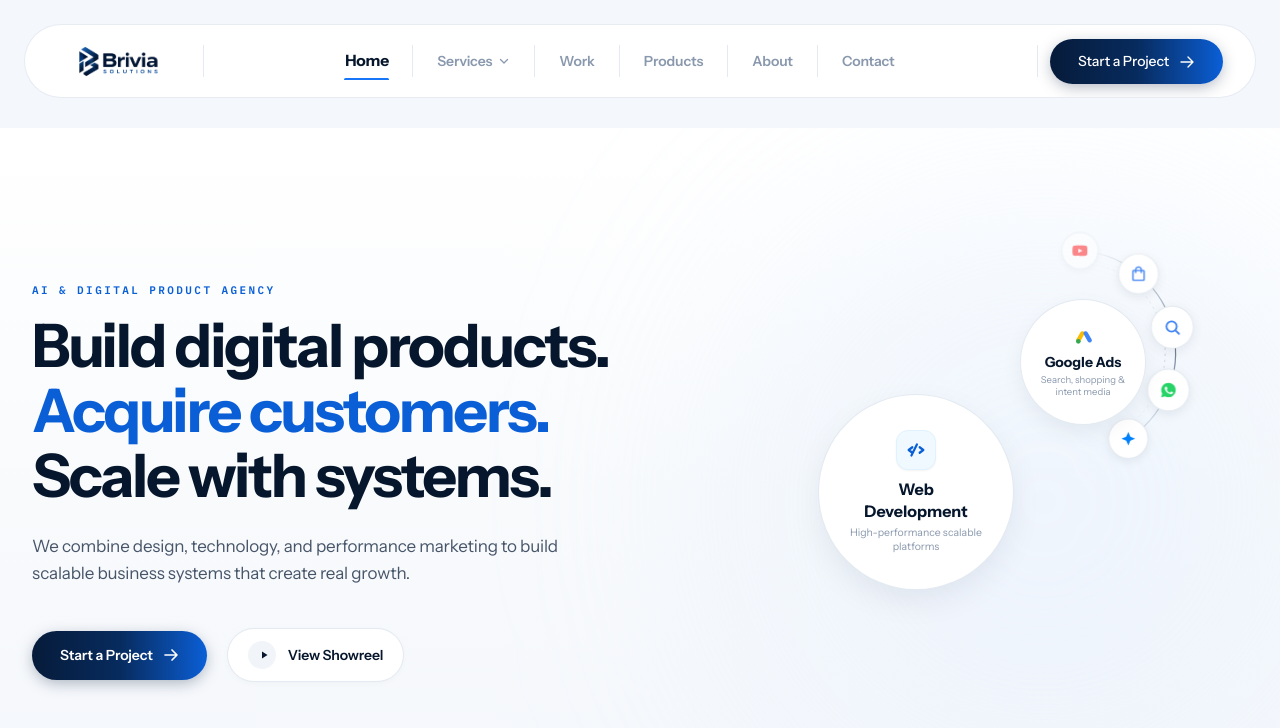
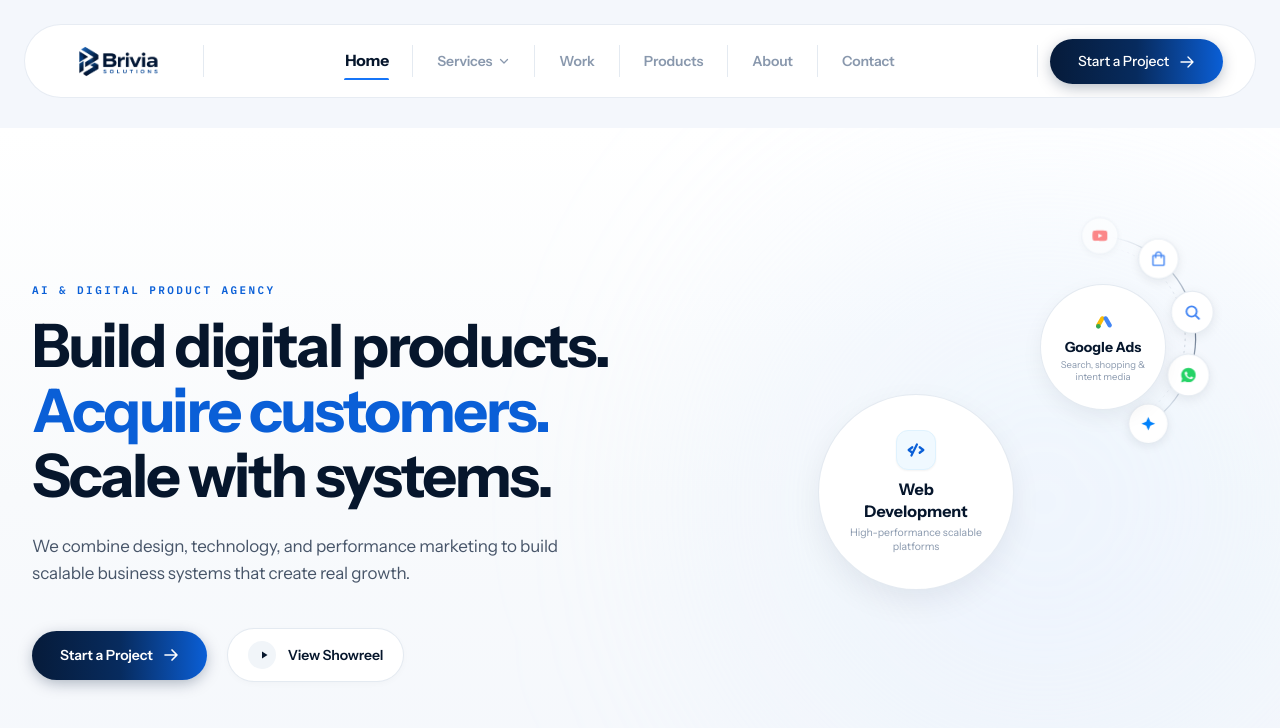
Before and after one commit to ahmeen2812/brivya-platform, a Next.js app: page / in a window 1280 px wide. Shown: the top 728 px of the page. Built offline with nearby package versions, Linux system fonts and the light colour scheme.

Commit message:
fix(hero): translate ads satellite wheel further right, eliminate orbital overlap, and isolate container hit-testing

```diff
--- a/src/components/hero/HeroSection.tsx
+++ b/src/components/hero/HeroSection.tsx
@@ -81,7 +81,7 @@ export const HeroSection: React.FC = () => {
     if (constellationWrapperRef.current) {
       tl.fromTo(
         constellationWrapperRef.current,
-        { autoAlpha: 0, scale: 0.95 },
+        { autoAlpha: 0, scale: 0.96 },
         { autoAlpha: 1, scale: 1, duration: 0.6, ease: "power3.out" },
         0.18,
       );
@@ -100,9 +100,9 @@ export const HeroSection: React.FC = () => {
         className="pointer-events-none absolute right-[-5%] top-[10%] h-[600px] w-[600px] rounded-full bg-blue-100/30 blur-[120px]"
       />
 
-      <div className="relative mx-auto w-full max-w-[1360px] px-4 sm:px-6 lg:px-8">
+      <div className="relative mx-auto w-full max-w-[1400px] px-4 sm:px-6 lg:px-8">
         <div className="grid grid-cols-1 items-center gap-12 lg:grid-cols-12 lg:gap-8 min-h-[580px]">
-          {/* Left Column: Editorial Headline & Actions (7 Columns) */}
+          {/* Left Column: Editorial Headline & Actions (6 Columns) */}
           <div className="lg:col-span-6 xl:col-span-6 flex flex-col justify-center z-10">
             <HeroContent
               kickerRef={kickerRef}
@@ -116,23 +116,30 @@ export const HeroSection: React.FC = () => {
           </div>
 
           {/*
-            Right Column: 2-Wheel Constellation Stage (6 Columns)
-            - Main Wheel on Center-Left
-            - Ads Satellite Wheel in Top-Right position
+            Right Column: Constellation Stage (6 Columns)
+            Expanded to max-w-[720px] so the smaller wheel moves cleanly to the right
           */}
-          <div className="lg:col-span-6 xl:col-span-6 relative flex items-center justify-center min-h-[520px] sm:min-h-[580px]">
+          <div className="lg:col-span-6 xl:col-span-6 relative flex items-center justify-center lg:justify-end min-h-[520px] sm:min-h-[580px]">
             <div
               ref={constellationWrapperRef}
               style={{ opacity: 0 }}
-              className="relative w-full max-w-[620px] h-[540px] sm:h-[580px] flex items-center justify-center overflow-visible"
+              className="relative w-full max-w-[660px] lg:max-w-[720px] xl:max-w-[760px] h-[540px] sm:h-[580px] flex items-center justify-center overflow-visible"
             >
-              {/* 1. Main Wheel: Shifted slightly left */}
-              <div className="absolute left-[-20px] sm:left-0 top-[60px] sm:top-[40px] z-10">
+              {/*
+                1. Main Wheel:
+                Shifted slightly left (left-[-20px] sm:left-0)
+                Preserves 100% of its working layout, 196px hub, and 145px orbit
+              */}
+              <div className="absolute left-[-20px] sm:left-0 lg:left-[-15px] xl:left-0 top-[55px] sm:top-[40px] z-10 pointer-events-none">
                 <MainWheelMaster />
               </div>
 
-              {/* 2. Top-Right Satellite Wheel: Google Ads <-> Meta Ads */}
-              <div className="absolute top-[-10px] sm:top-[0px] right-[-15px] sm:right-[-5px] z-20">
+              {/*
+                2. Top-Right Satellite Wheel: Google Ads <-> Meta Ads
+                Moved significantly further right (right-[-45px] lg:right-[-60px] xl:right-[-25px])
+                Guarantees zero overlap with the main wheel's upper arc icons
+              */}
+              <div className="absolute top-[-25px] sm:top-[-15px] right-[-45px] sm:right-[-35px] lg:right-[-60px] xl:right-[-25px] z-20 pointer-events-none">
                 <AdsWheelMaster />
               </div>
             </div>
--- a/src/components/hero/ads-wheel/AdsWheelMaster.tsx
+++ b/src/components/hero/ads-wheel/AdsWheelMaster.tsx
@@ -41,18 +41,10 @@ export const AdsWheelMaster: React.FC = () => {
         // Total 10-node conveyor loop = 10 * 36° = 360°
         streamPositionRef.current = (streamPositionRef.current + currentSpeed * delta) % 360;
 
-        // ---------------------------------------------------------------------
-        // DETERMINISTIC PHASE SYNCHRONIZATION
-        // Category 0 (Google Ads): 0° - 179.9°
-        // Category 1 (Meta Ads):   180° - 359.9°
-        // When lead icon enters -80° threshold, category locks deterministically
-        // ---------------------------------------------------------------------
+        // Deterministic Phase Synchronization: 0° - 179.9° = Google Ads, 180° - 359.9° = Meta Ads
         const targetPhase = Math.floor(streamPositionRef.current / 180) % 2;
         setActivePhaseIndex((prev) => (prev !== targetPhase ? targetPhase : prev));
 
-        // ---------------------------------------------------------------------
-        // CONTINUOUS 144° VISIBLE ARC RENDERING (280° -> 64° / -80° to +64°)
-        // ---------------------------------------------------------------------
         const count = ADS_NODE_STREAM.length; // 10 nodes
         const nodeSpacingDeg = 36; // 36° spacing
 
@@ -108,7 +100,8 @@ export const AdsWheelMaster: React.FC = () => {
   }, [cx, cy, orbitRadius, arcStartDeg, arcSpanDeg]);
 
   return (
-    <div className="relative w-[340px] h-[340px] flex items-center justify-center select-none overflow-visible">
+    // Outer container is pointer-events-none so its transparent box never blocks Main Wheel icons
+    <div className="relative w-[340px] h-[340px] flex items-center justify-center select-none overflow-visible pointer-events-none">
       {/*
         1. Morphing Central Core Hub:
         126px diameter with physical elevation
@@ -122,7 +115,7 @@ export const AdsWheelMaster: React.FC = () => {
 
       {/*
         2. Master SVG Canvas:
-        Maps all 10 nodes simultaneously so the track is NEVER empty!
+        Maps all 10 nodes simultaneously in sub-pixel SVG coordinates
       */}
       <svg
         className="absolute inset-0 w-full h-full pointer-events-none overflow-visible"
```
